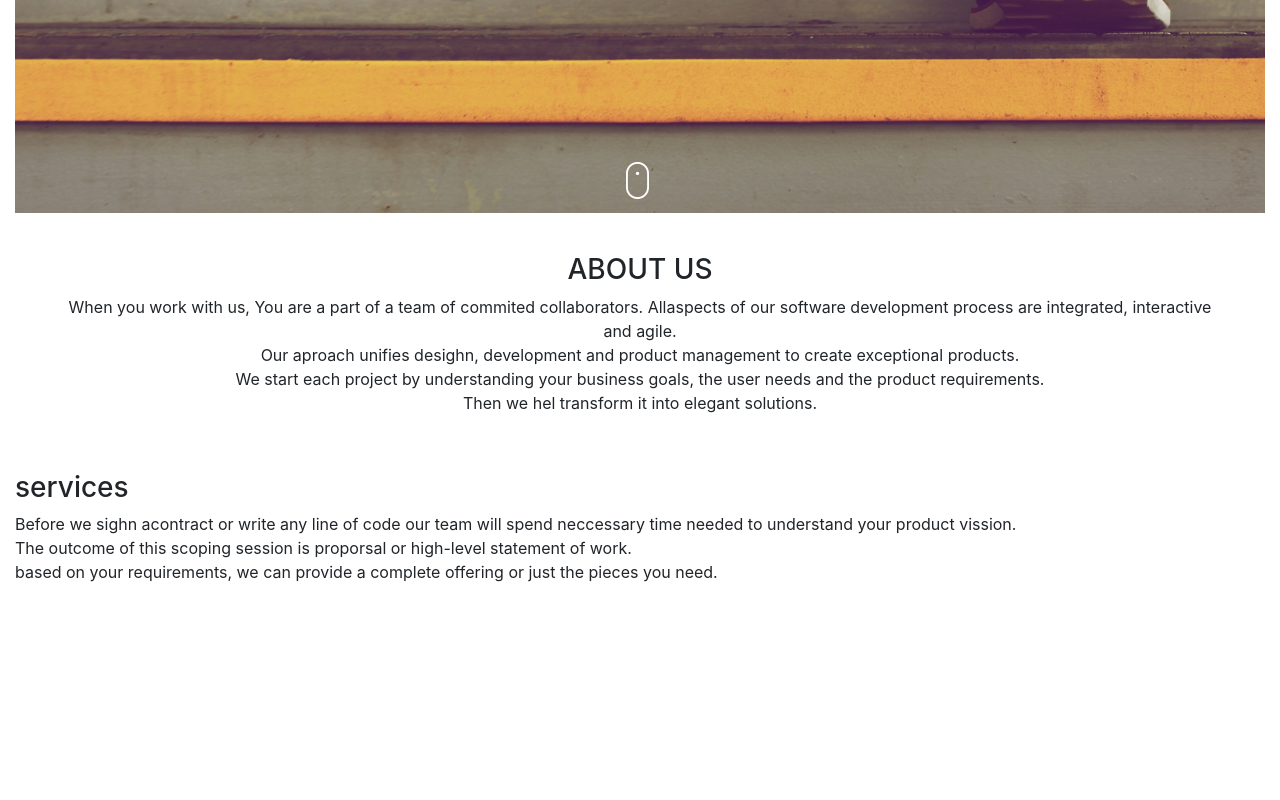
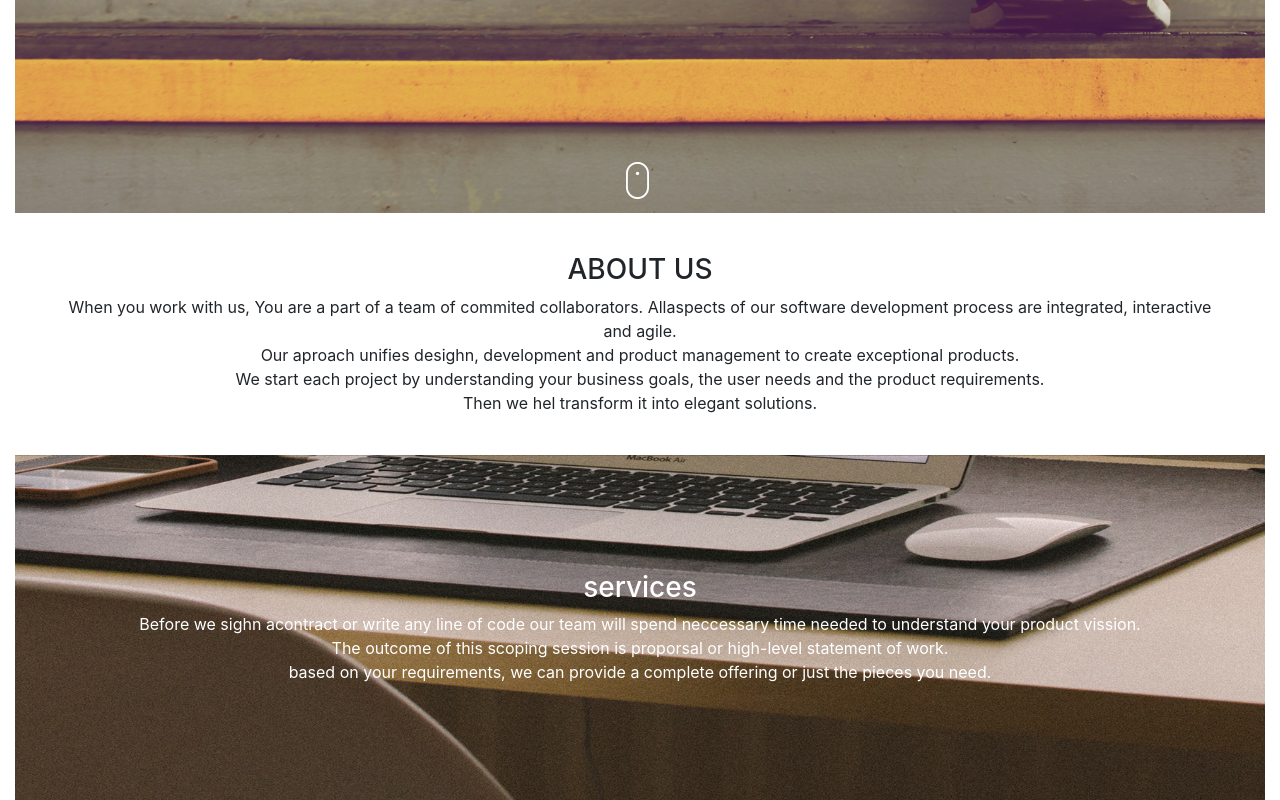
Before and after one commit to sylvestus/delani_studios, a plain HTML site: page index.html in a window 1280 px wide. Shown: the part 558-1358 px from the top of the page. Before the commit the page ends 1158 px from the top, so only its background shows below. Drawn offline with nearby package versions, Linux system fonts and the light colour scheme.

Commit message:
styles services class

```diff
--- a/index.css
+++ b/index.css
@@ -28,3 +28,12 @@
 .about_us{
   padding: 40px 0px 40px;
 }
+.services{
+  background-image: url("images/s_image.jpg");
+  content: "";
+  background-position: center;
+  background-size: cover;
+  text-align: center;
+  color: white;
+  padding: 100px 0px 100px;
+}
```
